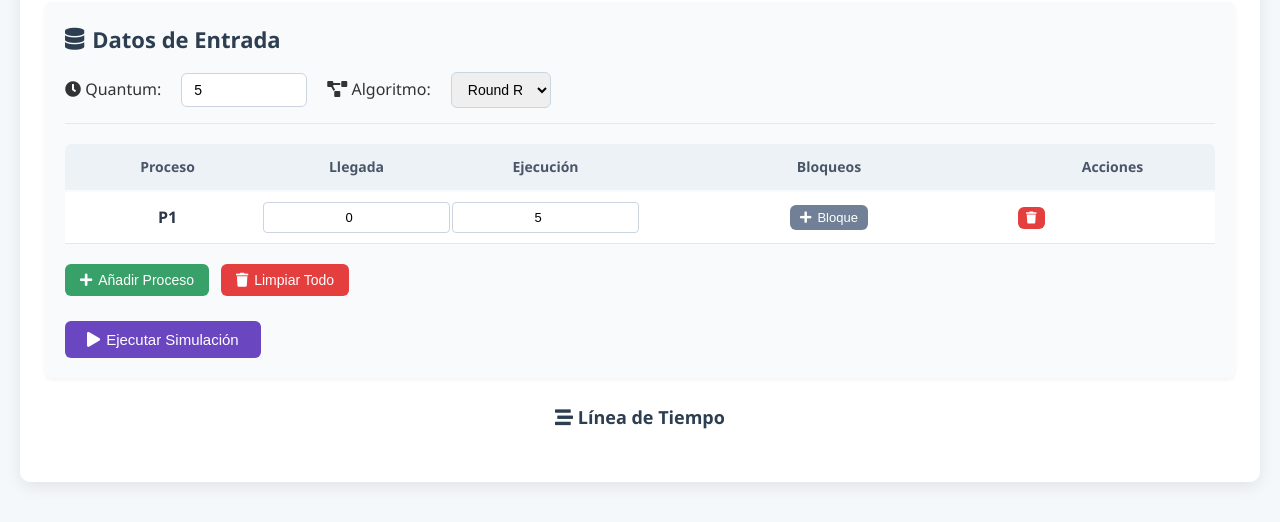
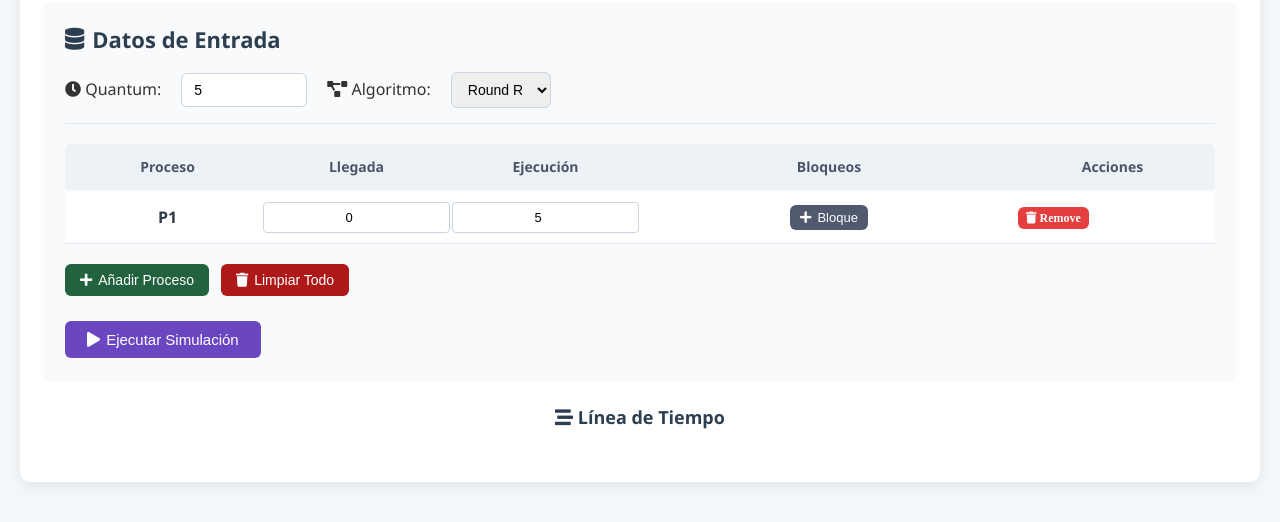
Before and after one commit to SalazarMalagon/Human_factors, a plain HTML site: page index.html in a window 1280 px wide. Shown: the part 108-630 px from the top of the page. Drawn offline with Linux system fonts and the light colour scheme.

Commit message:
Update button styles and add label to remove icon
Changed background colors for .btn-add, .btn-clear, and .btn-bloque in style.css for improved UI consistency. Added 'Remove' label to the trash icon in the remove button in simulador.js for better accessibility.

```diff
--- a/simulador.js
+++ b/simulador.js
@@ -831,7 +831,7 @@ function agregarProceso() {
         </div>
         <div class="proceso-cell">
             <button onclick="eliminarProceso(this)" class="btn-remove">
-                <i class="fas fa-trash"></i>
+                <i class="fas fa-trash"> Remove</i>
             </button>
         </div>
     `;
--- a/style.css
+++ b/style.css
@@ -188,7 +188,7 @@ h3 {
 }
 
 .btn-add {
-    background-color: #38a169;
+    background-color: #22623F;
     color: white;
 }
 
@@ -206,7 +206,7 @@ h3 {
 }
 
 .btn-clear {
-    background-color: #e53e3e;
+    background-color: #AF1818;
     color: white;
 }
 
@@ -226,7 +226,7 @@ h3 {
 }
 
 .btn-bloque {
-    background-color: #718096;
+    background-color: #50596D;
     color: white;
     padding: 5px 10px;
     font-size: 13px;
```
